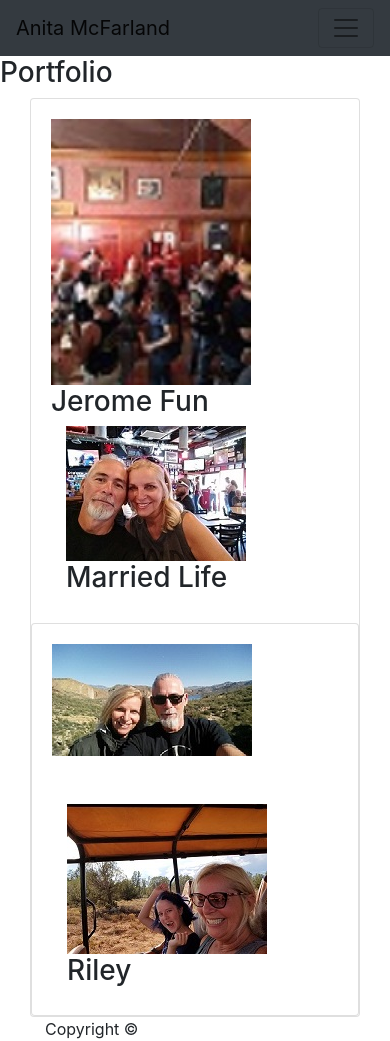
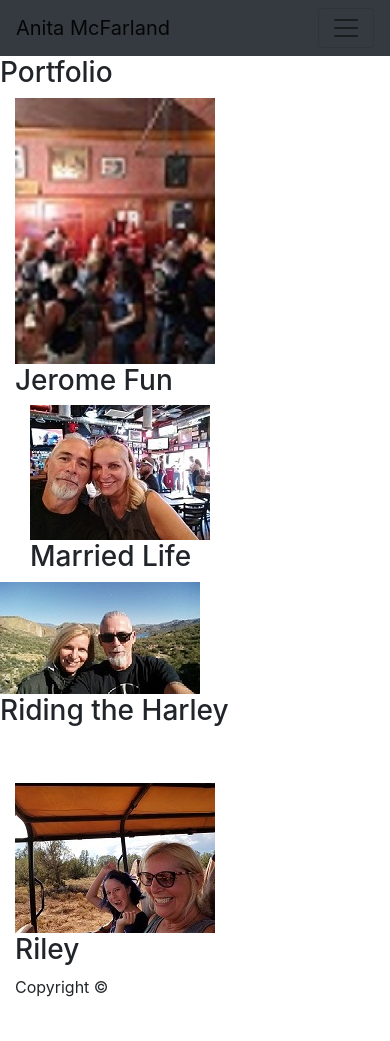
Before and after one commit to AnitaMcFarland/Bootstrap-Portfolio, a plain HTML site: page portfolio.html in a window 390 px wide. After the commit the page ends 999 px from the top, so only its background shows below. Drawn offline with nearby package versions, Linux system fonts and the light colour scheme.

Commit message:
git commit-m"2nd update"

```diff
--- a/portfolio.html
+++ b/portfolio.html
@@ -46,13 +46,13 @@
                 </li> -->
               </ul>
 
-
          </div>
     </nav>
     <div class="container">
       <div class="row">
       <h3>Portfolio</h3>
       <div class="row">
+        </div>
     </div>
   </div>
   <div class="container">
@@ -60,35 +60,35 @@
       <div class="row">
 
       <div class="col-lg-6">
-  <div class="card">
-    <div class="card-body">
+  <!-- <div class="card">
+    <div class="card-body">     -->
           <img src="Assets/Images/Jerome fun.jpg" alt="Jerome Fun">
         <h3>Jerome Fun</h3>
 
       <div class="col-lg-6">
         <img src="assets/images/Married Life.jpg" alt="Married Life">
         <h3>Married Life</h3>
+      <!-- </div class="card">
+    </div class="card-body"> -->
+      </div>
+    </div>
+      <div>
+      <div class="row">
+         <!-- <div class="card">
+        <div class="card-body">   -->
 
-      </div class="card">
-    </div class="card-body">
-
-    <div class="card">
-        <div class="card-body">
-
-        <div class="row">
-        <div class="col-lg-6">
+        <div class="col-lg-8">
       <img src="assets/images/Riding the Harley.jpg" alt="Riding the Harley">
+      <h3>Riding the Harley</h3>
       <br>
       <br>
-      <br>
-
-
-      <div class="col-lg-6">
+      <div class="col-lg-8">
         <img src="assets/images/Riley.jpg" alt="Riley">
         <h3>Riley</h3>
-      </div class="card">
-    </div class="card-body">
-
+      <!-- </div class="card">
+    </div class="card-body"> -->
+  </div>
+  </div>
       </div>
     </div>
       </div>
```
Also changed, not shown: contact.html (+52 -8 lines).
